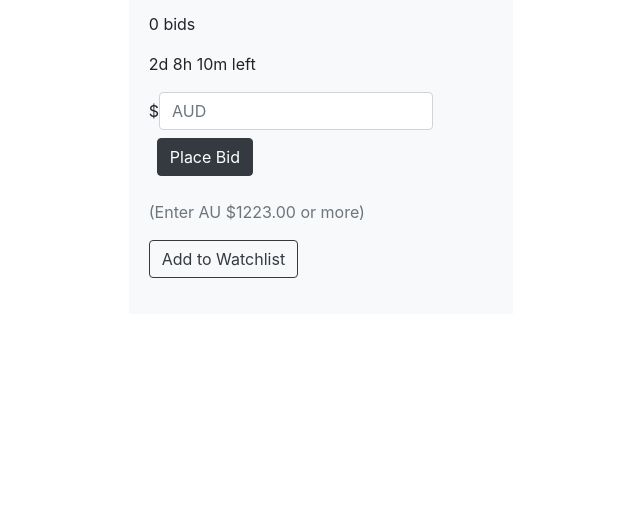
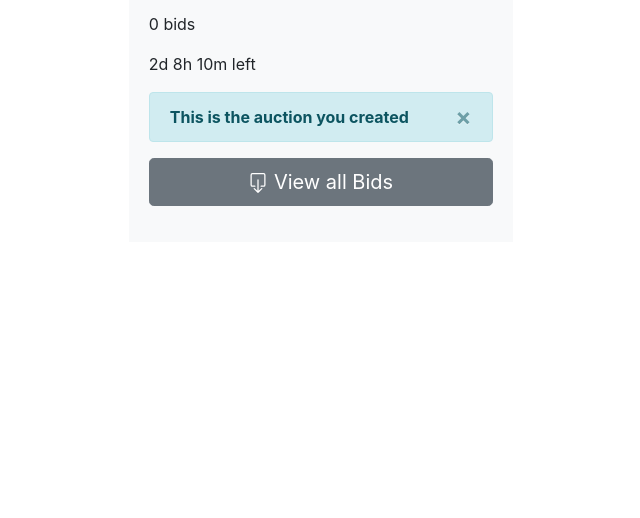
Before and after one commit to sirahut/IAB207, a Flask app: page /auctions/1 in a window 1280 px wide; the page is wider, and only the part inside the window is pictured. Shown: the part 269-787 px from the top of that part, without its empty margins (378-1018 px from the left). Run offline with Flask 2, Linux system fonts and the light colour scheme; a user stored in the database is signed in; data comes from the database, SQL or seed files in the repository; both versions use the stored data as it was after the commit; some libraries are stand-ins or nearby versions.

Commit message:
View all bids function has been done

```diff
--- a/PhoneApp/auctions.py
+++ b/PhoneApp/auctions.py
@@ -57,7 +57,7 @@ def show(id):
     # format 2 decimal number
     priceControl2f = "{:.2f}".format(priceControl)
 
-# ------- watchlist button -----
+# ------- watchlist button --------
     add_to_watchlist_button = ''
     # if the user not logged in the button will show 'Add to Watchlist'
     if not current_user.is_authenticated:
@@ -77,8 +77,17 @@ def show(id):
 
 # -------- end of watchlist button ---------
 
+# -------- Views all bids ----------------
+    all_bids = Bid.query.filter_by(
+        auction_id=id).order_by(Bid.bid_amount).all()
+    # counting number from 1
+    count = 1
+    for bid in all_bids:
+        bid.count = count
+        count += 1
+
     return render_template('auctions/show.html', auction=auction, review_form=review_form, watchlist=watchlist_form, bid_form=placebid, current_bid=current_bid2f, bid_number=bid_number,
-                           starting_bid=starting_bid2f, priceControl=priceControl2f, add_to_watchlist_button=add_to_watchlist_button)
+                           starting_bid=starting_bid2f, priceControl=priceControl2f, add_to_watchlist_button=add_to_watchlist_button, all_bids=all_bids)
 
 
 @bp.route('/<id>/bid', methods=['GET', 'POST'])
--- a/PhoneApp/templates/Auctions/show.html
+++ b/PhoneApp/templates/Auctions/show.html
@@ -25,6 +25,7 @@
                 </picture>
             </div>
         </div>
+        <!--This is a card showing bid information including Add to watchlist button-->
         <div class="col mt-0.5">
             <div class="itemcard bg-light mb-3" style="position:relative; left: 0px; top:25px;">
                 <div class="card-header h3">{{auction.title}}</div>
@@ -43,7 +44,9 @@
                     {% endif %}
                     {% endwith%}
 
+                    <!--Disable bid form/function also Watchlist button if the person looking at this page created this auction-->
                     <!--Place bid form-->
+                    {% if auction.user_id != current_user.id %}
                     <form class="form-inline" action="/auctions/{{auction.id}}/bid" method="POST" class="form"
                         role="form">
                         {{ bid_form.csrf_token() }}
@@ -57,6 +60,7 @@
                     <div>
                         <p class="text-muted">(Enter AU ${{priceControl}} or more)</p>
                     </div>
+                    <!--End of Place bid form-->
 
                     <!--Add to Watchlist button-->
                     <form action="/watchlists/{{(auction.id)}}/add" method="POST" class="form" role="form">
@@ -64,11 +68,68 @@
                         <button type="submit" id="add" name="add"
                             class="btn btn-outline-dark">{{add_to_watchlist_button}}</button>
                     </form>
+                    <!--End of Add to Watchlist button-->
 
+                    <!--The person who created this auction will be able to see all the bids instead-->
+                    {% else %}
+                    <!--Aleart message-->
+                    <div class="alert alert-info alert-dismissible fade show" role="alert">
+                        <strong>This is the auction you created</strong>
+                        <button type="button" class="close" data-dismiss="alert" aria-label="Close">
+                            <span aria-hidden="true">&times;</span>
+                        </button>
+                    </div>
+                    <!--End of Aleart message-->
+                    <!--The Table showing all bids that have been made-->
+                    <div>
+                        <p>
+                            <a class="btn btn-secondary btn-lg btn-block" data-toggle="collapse" href="#collapseExample"
+                                role="button" aria-expanded="false" aria-controls="collapseExample">
+                                <svg width="1em" height="1em" viewBox="0 0 16 16" class="bi bi-box-arrow-down"
+                                    fill="currentColor" xmlns="http://www.w3.org/2000/svg">
+                                    <path fill-rule="evenodd"
+                                        d="M3.5 10a.5.5 0 0 1-.5-.5v-8a.5.5 0 0 1 .5-.5h9a.5.5 0 0 1 .5.5v8a.5.5 0 0 1-.5.5h-2a.5.5 0 0 0 0 1h2A1.5 1.5 0 0 0 14 9.5v-8A1.5 1.5 0 0 0 12.5 0h-9A1.5 1.5 0 0 0 2 1.5v8A1.5 1.5 0 0 0 3.5 11h2a.5.5 0 0 0 0-1h-2z" />
+                                    <path fill-rule="evenodd"
+                                        d="M7.646 15.854a.5.5 0 0 0 .708 0l3-3a.5.5 0 0 0-.708-.708L8.5 14.293V5.5a.5.5 0 0 0-1 0v8.793l-2.146-2.147a.5.5 0 0 0-.708.708l3 3z" />
+                                </svg>
+                                View all Bids
+                            </a>
+                        </p>
+                        <div class="collapse" id="collapseExample">
+                            <div class="card card-body">
+                                <table class="table table-dark">
+                                    <thead>
+                                        <tr>
+                                            <th scope="col">#</th>
+                                            <th scope="col">username</th>
+                                            <th scope="col">bid amount</th>
+                                            <th scope="col">bid date</th>
+                                        </tr>
+                                    </thead>
+                                    <tbody>
+                                        {% for bid in all_bids %}
+                                        <tr>
+                                            <th scope="row">{{bid.count}}</th>
+                                            <td>{{bid.user.name}}</td>
+                                            <td>${{bid.bid_amount}}</td>
+                                            <td>{{bid.bid_date.strftime('%d/%m/%Y %H:%M')}}</td>
+                                        </tr>
+                                        {% endfor %}
+                                    </tbody>
+                                </table>
+                            </div>
+                        </div>
+                    </div>
+                    <!--End of the table-->
+
+
+
+                    {% endif %}
 
                 </div>
             </div>
         </div>
+        <!--End of bidding card-->
 
 
         <div class="row mt-2">
```
Also changed, not shown: PhoneApp/techdrop.sqlite.
